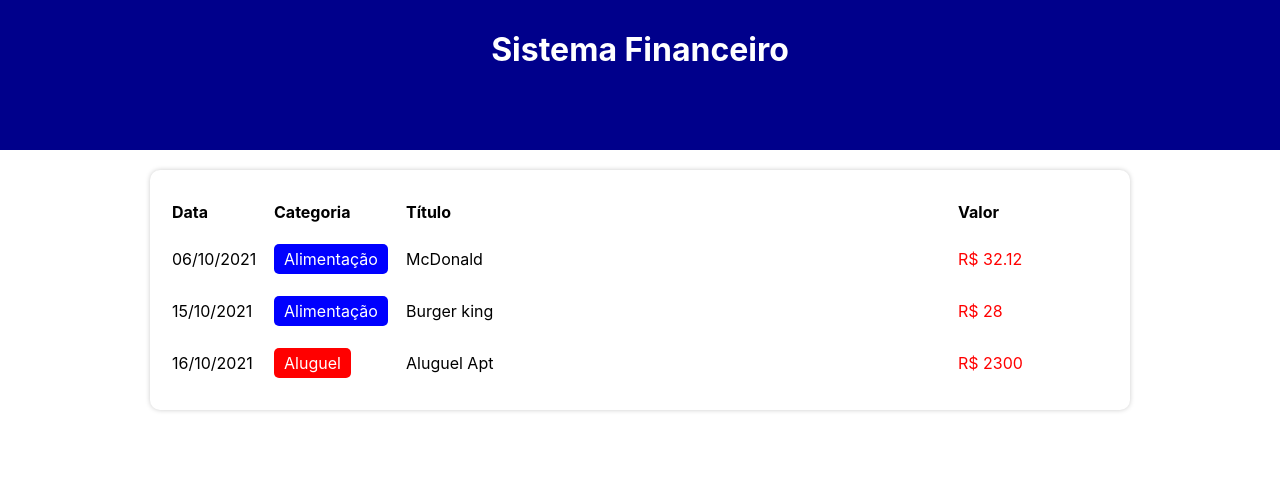
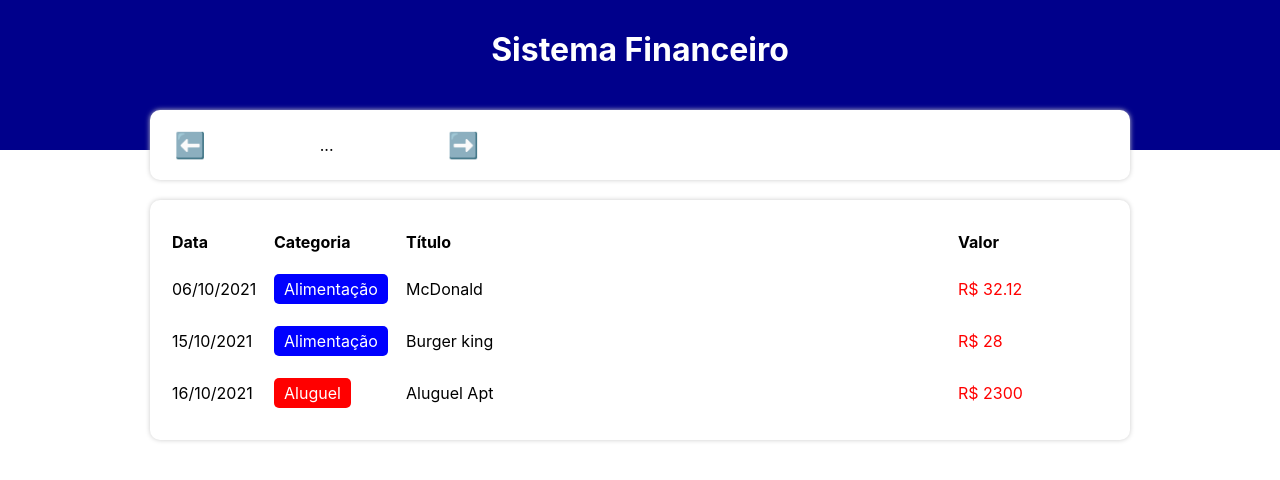
Before and after one commit to daniel-oliv3/cinco_projetos_cinco-dias-react, a React (Create React App) app in the folder sis_financeiro-react/: page / in a window 1280 px wide. Shown: the top 480 px of the page. Built offline with nearby package versions, Linux system fonts and the light colour scheme.

Commit message:
Arrow left e right

```diff
--- a/sis_financeiro-react/src/App.tsx
+++ b/sis_financeiro-react/src/App.tsx
@@ -24,7 +24,7 @@ const App = () => {
       </C.Header>
       <C.Body>
 
-        {/* Área de informações */}
+        <InfoArea />
 
         {/* Área de inserção */}
 
--- a/sis_financeiro-react/src/components/InfoArea/index.tsx
+++ b/sis_financeiro-react/src/components/InfoArea/index.tsx
@@ -3,7 +3,14 @@ import * as C from './styles';
 export const InfoArea = () => {
     return (
         <C.Container>
-            ...
+            <C.MonthArea>
+                <C.MonthArrow>⬅️</C.MonthArrow>
+                <C.MonthTitle>...</C.MonthTitle>
+                <C.MonthArrow>➡️</C.MonthArrow>
+            </C.MonthArea>
+            <C.ResumeArea>
+
+            </C.ResumeArea>
         </C.Container>
     );
 }
--- a/sis_financeiro-react/src/components/InfoArea/styles.ts
+++ b/sis_financeiro-react/src/components/InfoArea/styles.ts
@@ -5,4 +5,30 @@ export const Container = styled.div`
     box-shadow: 0px 0px 5px #CCC;
     border-radius: 10px;
     padding: 20px;
+    margin-top: -40px;
+    display: flex;
+    align-items: center;
 `;
+
+export const MonthArea = styled.div`
+    flex: 1;
+    display: flex;
+    align-items: center;
+`;
+
+export const MonthArrow = styled.div`
+    width: 40px;
+    text-align: center;
+    font-size: 25px;
+    cursor: pointer;
+`;
+
+export const MonthTitle = styled.div`
+    flex: 1;
+    text-align: center;
+`;
+
+export const ResumeArea = styled.div`
+    flex: 2;
+    display: flex;
+`;
```
